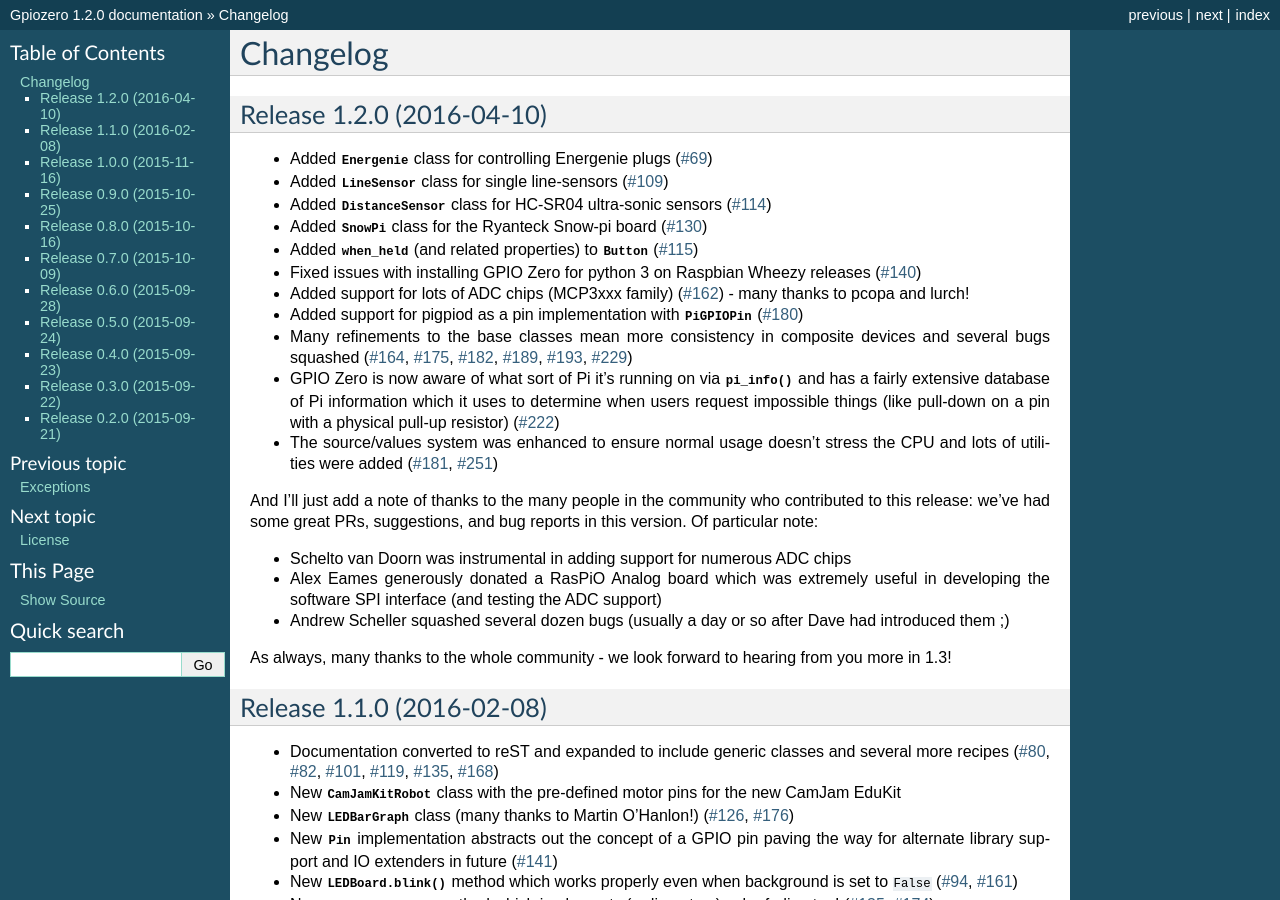
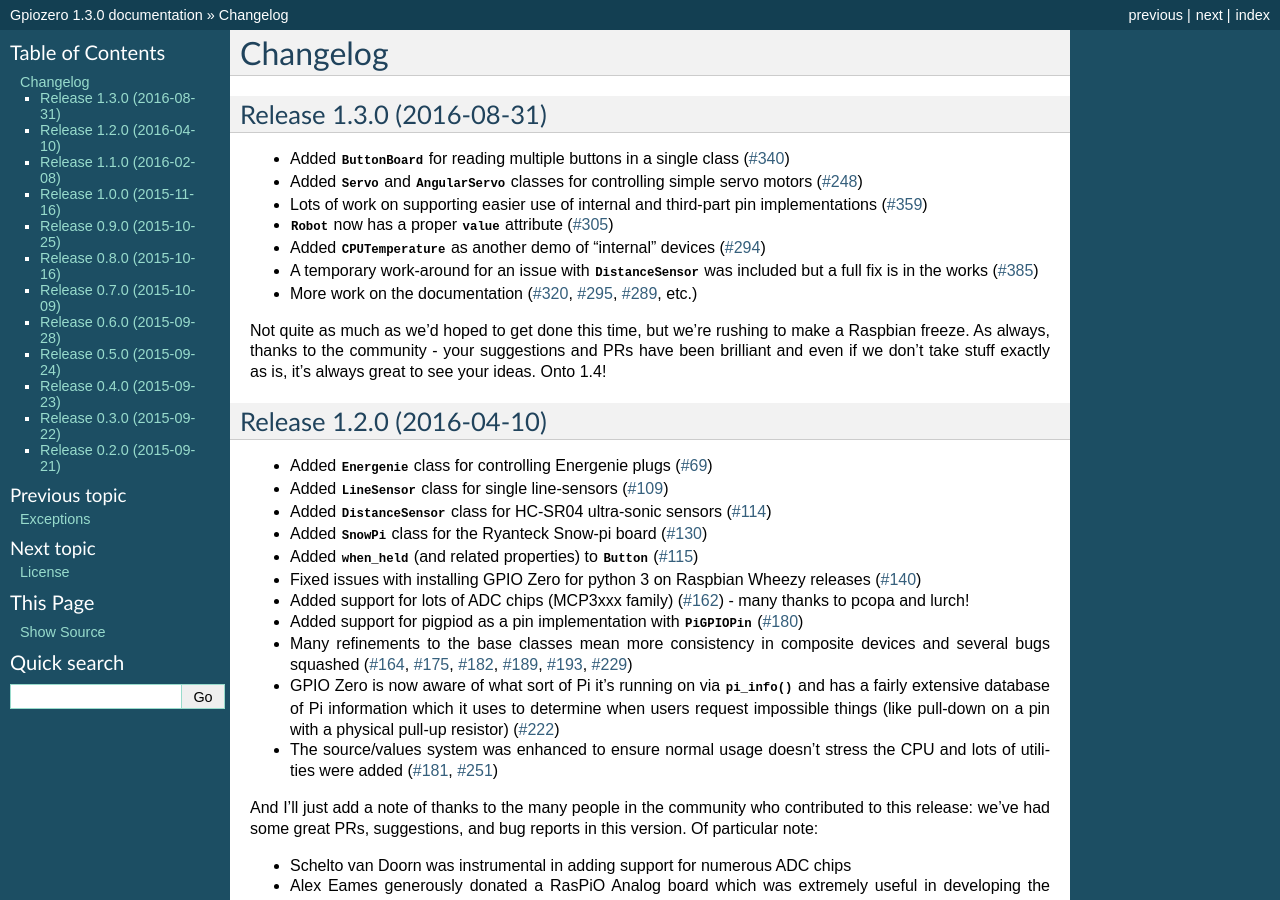
Before and after one commit to gpiozero/gpiozero, a Sphinx documentation site: the page built from docs/changelog.rst, in a window 1280 px wide and 900 px high. Built offline with Sphinx 7.4.7, drawn with Linux system fonts in a browser that asks for light colours; some of the changed text lies outside the part shown.

Commit message:
Bump version to 1.3 for release

```diff
--- a/docs/changelog.rst
+++ b/docs/changelog.rst
@@ -4,6 +4,36 @@
 
 .. currentmodule:: gpiozero
 
+
+Release 1.3.0 (2016-08-31)
+==========================
+
+* Added :class:`ButtonBoard` for reading multiple buttons in a single
+  class (`#340`_)
+* Added :class:`Servo` and :class:`AngularServo` classes for controlling
+  simple servo motors (`#248`_)
+* Lots of work on supporting easier use of internal and third-part pin
+  implementations (`#359`_)
+* :class:`Robot` now has a proper :attr:`~Robot.value` attribute (`#305`_)
+* Added :class:`CPUTemperature` as another demo of "internal" devices (`#294`_)
+* A temporary work-around for an issue with :class:`DistanceSensor` was
+  included but a full fix is in the works (`#385`_)
+* More work on the documentation (`#320`_, `#295`_, `#289`_, etc.)
+
+Not quite as much as we'd hoped to get done this time, but we're rushing to
+make a Raspbian freeze. As always, thanks to the community - your suggestions
+and PRs have been brilliant and even if we don't take stuff exactly as is, it's
+always great to see your ideas. Onto 1.4!
+
+.. _#248: https://github.com/RPi-Distro/python-gpiozero/issues/248
+.. _#289: https://github.com/RPi-Distro/python-gpiozero/issues/289
+.. _#294: https://github.com/RPi-Distro/python-gpiozero/issues/294
+.. _#295: https://github.com/RPi-Distro/python-gpiozero/issues/295
+.. _#305: https://github.com/RPi-Distro/python-gpiozero/issues/305
+.. _#320: https://github.com/RPi-Distro/python-gpiozero/issues/320
+.. _#340: https://github.com/RPi-Distro/python-gpiozero/issues/340
+.. _#359: https://github.com/RPi-Distro/python-gpiozero/issues/359
+.. _#385: https://github.com/RPi-Distro/python-gpiozero/issues/385
 
 Release 1.2.0 (2016-04-10)
 ==========================
--- a/setup.py
+++ b/setup.py
@@ -22,7 +22,7 @@
     pass
 
 __project__      = 'gpiozero'
-__version__      = '1.2.0'
+__version__      = '1.3.0'
 __author__       = 'Ben Nuttall'
 __author_email__ = 'ben@raspberrypi.org'
 __url__          = 'https://github.com/RPi-Distro/python-gpiozero'
```
